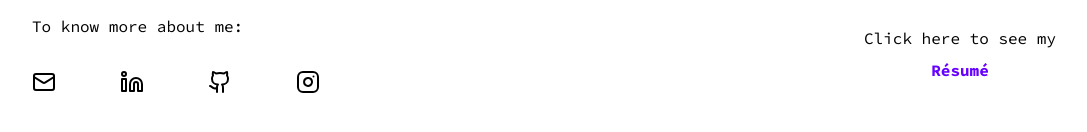
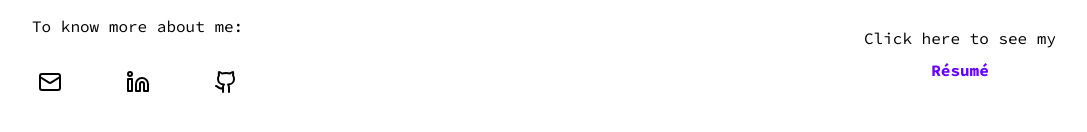
Before and after one commit to lecav30/portfolio, a Next.js app: page / in a window 1280 px wide. Shown: the part 2999-3131 px from the top of the page, without its empty margins (96-1183 px from the left). Built offline with nearby package versions, Linux system fonts and the light colour scheme.

Commit message:
feat: update content

```diff
--- a/src/app/globals.css
+++ b/src/app/globals.css
@@ -1,6 +1,12 @@
 @tailwind base;
 @tailwind components;
 @tailwind utilities;
+
+@layer base {
+  html {
+    @apply scroll-smooth;
+  }
+}
 
 :root {
   /* Your default theme */
--- a/src/components/footer/index.tsx
+++ b/src/components/footer/index.tsx
@@ -33,13 +33,13 @@ const Footer = () => {
           >
             <Github />
           </a>
-          <a
+          {/* <a
             href="https://www.instagram.com/sebastian_lev9/"
             target="_blank"
             className="btn btn-primary"
           >
             <Instagram />
-          </a>
+          </a> */}
         </div>
       </div>
 
```
Also changed, not shown: 1 other file (tests, documents, lock files or other folders).
